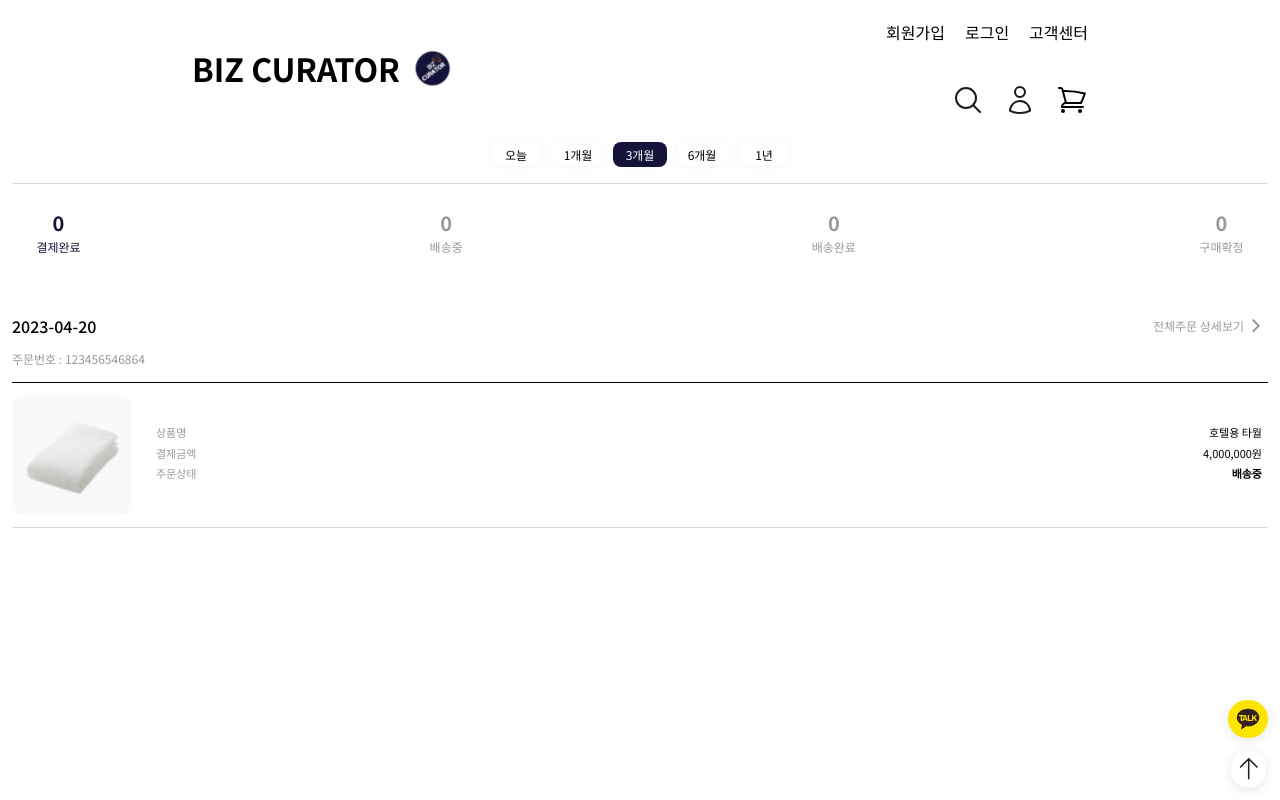
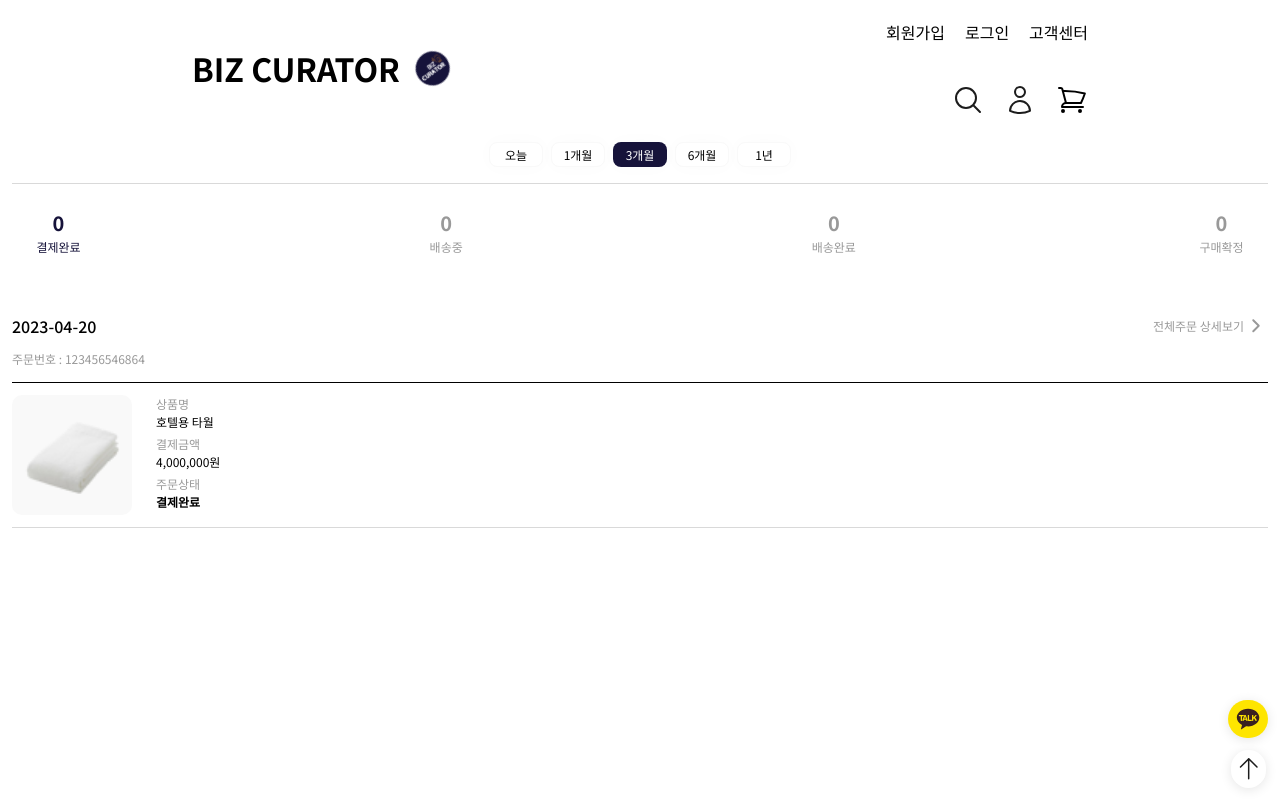
Before and after one commit to Muhan-Company/bizcurator-ecommerce, a Next.js app: page /user/orders in a window 1280 px wide. Built offline with nearby package versions, Linux system fonts and the light colour scheme.

Commit message:
refactor: 컴포넌트 재사용을 위한 children props 추가 및 type 수정 - Issue #43 #32

```diff
--- a/components/orders/OrderItem.tsx
+++ b/components/orders/OrderItem.tsx
@@ -1,27 +1,34 @@
+import getDelivreryStateToString from '@/utils/getDelivreryStateToString';
 import Image from 'next/image';
 
 type OrderItemProps = {
   image?: string;
   name?: string;
   amount?: number;
-  delivery_state?: string;
+  delivery_state?: number;
+  children?: React.ReactNode;
 };
 export default function OrderItem({
   image = '/img/image 68.png',
   name = '호텔용 타월',
   amount = 4000000,
-  delivery_state = '배송중',
+  delivery_state = 0,
+  children,
 }: OrderItemProps) {
+  const currnetState = getDelivreryStateToString(delivery_state);
   return (
-    <div className="py-3 center border-b-[1px] border-b-gray_02">
+    <div className="py-3 border-b-[1px] border-b-gray_02">
+      <div className="center">
         <div className="w-[86px] md:w-[120px] h-[86px] md:h-[120px] rounded-[10px] bg-gray_04 p-3 box-border">
           <Image src={image} alt="thumbnail" width={86} height={86} className="w-full	h-full md:object-cover" />
         </div>
         <div className="grow flex flex-col">
           <OrderItemInfo title="상품명" value={name} />
           <OrderItemInfo title="결제금액" value={amount.toLocaleString('kr-KR') + '원'} />
-        <OrderItemInfo title="주문상태" value={delivery_state} />
+          <OrderItemInfo title="주문상태" value={currnetState} />
         </div>
+      </div>
+      {children}
     </div>
   );
 }
@@ -32,7 +39,7 @@ type OrderItemInfoProps = {
 };
 function OrderItemInfo({ title, value }: OrderItemInfoProps) {
   return (
-    <div className="pl-6 pr-1.5 pb-1 flex items-center justify-between text-label-xs">
+    <div className="pl-6 pr-1.5 pb-1 center-between text-label-sm">
       <h3 className="text-gray_01">{title}</h3>
       <span className={`${title === '주문상태' && 'font-bold'}`}>{value}</span>
     </div>
```
Lines whose indentation alone changed are shown as unchanged.
